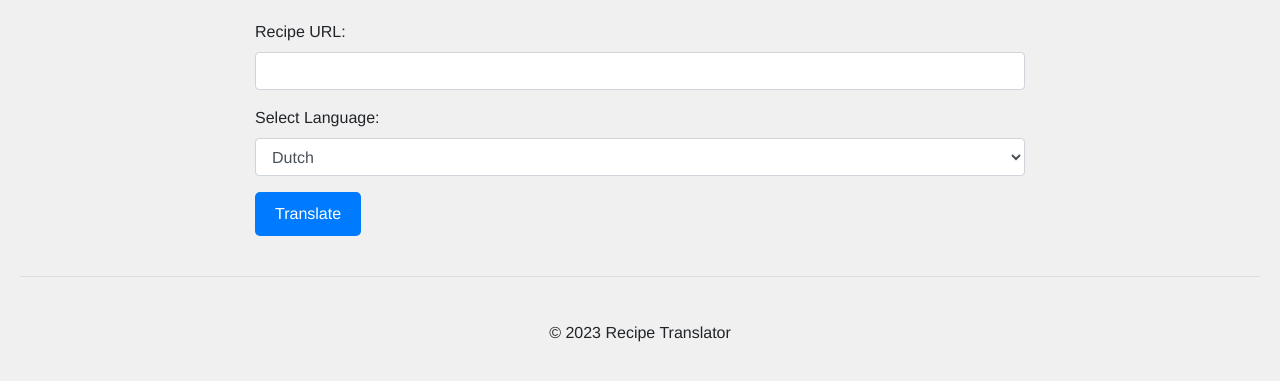
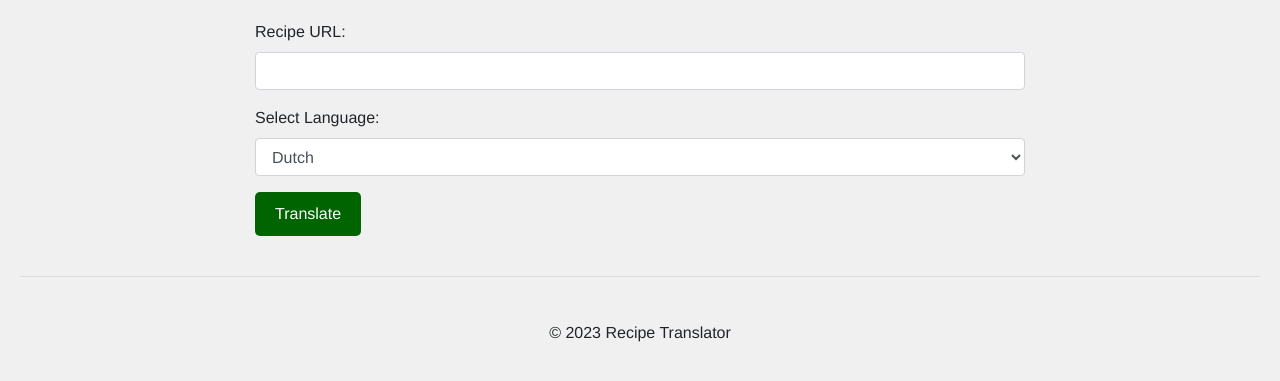
Before and after one commit to JLijbers/recipe-translator, a Flask app: page / in a window 1280 px wide. Shown: the part 117-498 px from the top of the page. Run offline with Flask 2, Linux system fonts and the light colour scheme; some libraries are stand-ins or nearby versions.

Commit message:
Improved acceptance criteria based on the user's feedback:
1. The translate button should be changed to a dark green color.

```diff
--- a/static/css/main.css
+++ b/static/css/main.css
@@ -29,7 +29,7 @@ footer {
 }
 
 .btn {
-    background-color: #007bff;
+    background-color: #006400;
     color: #fff;
     border: none;
     padding: 10px 20px;
```
